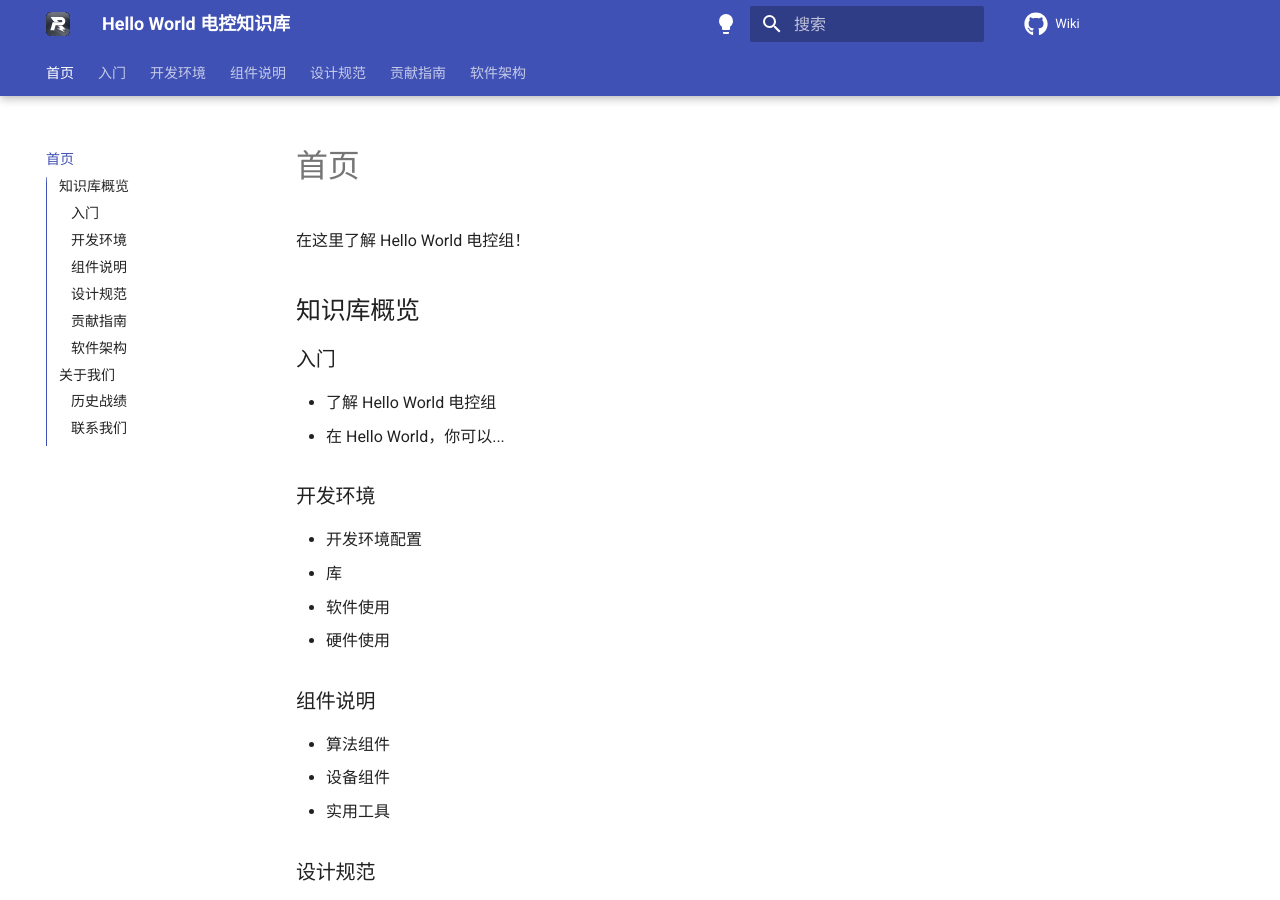
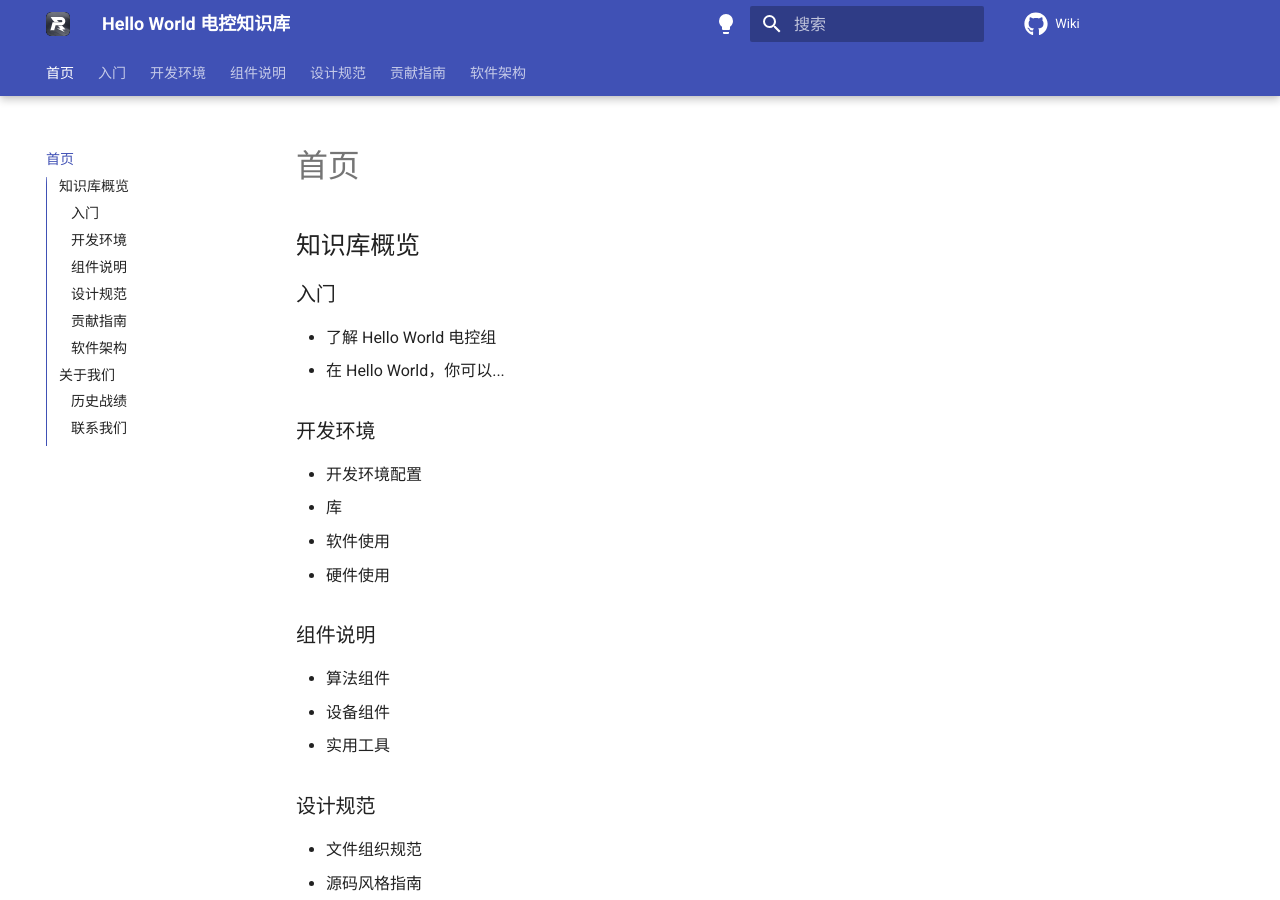
Before and after one commit to ZJU-HelloWorld/Wiki, an MkDocs documentation site: the page built from docs/index.md, in a window 1280 px wide and 900 px high. Built offline with MkDocs 1.6.1 and Material for MkDocs 9.7.7, drawn with Linux system fonts in a browser that asks for light colours; comment, search, counter and statistics services are not loaded.

Commit message:
Update index.md

```diff
--- a/docs/index.md
+++ b/docs/index.md
@@ -1,6 +1,4 @@
 # 首页
-
-在这里了解 Hello World 电控组！
 
 ## 知识库概览
 ### 入门
```
